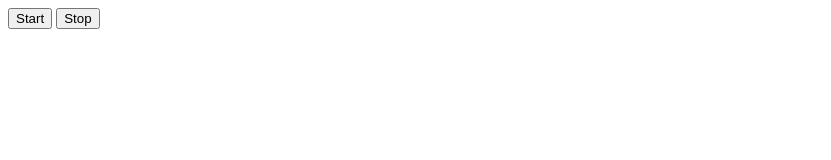
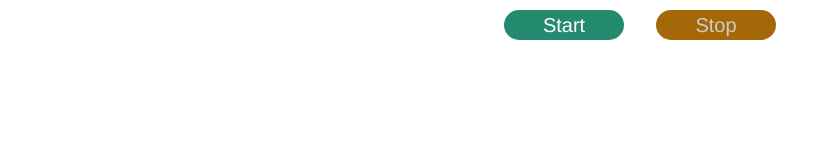
Before and after one commit to ben336/automaton, a plain HTML site: page index.html in a window 1280 px wide. Shown: the whole page, without its empty margins (0-831 px from the left). Drawn offline with nearby package versions, Linux system fonts and the light colour scheme.

Commit message:
Added some CSS to make the buttons look nice

```diff
--- a/index.html
+++ b/index.html
@@ -1,14 +1,16 @@
 <!DOCTYPE HTML>
 <html>
 <head>
+  <meta name="viewport" content="initial-scale=1.0">
   <meta http-equiv="Content-Type" content="text/html; charset=UTF-8">
   <title>Automaton Demo</title>
+  <link rel="stylesheet" type="text/css" href="styles/automaton.css">
   <script type="text/javascript" src="lib/require.js"></script>
 </head>
 <body>
   <div class="controls">
     <button class="btn" id = "startbtn">Start</button>
-    <button class="btn" id = "stopbtn">Stop</button>
+    <button class="btn disabled" id = "stopbtn">Stop</button>
   </div>
   <div id="content">
   </div>
--- a/src/init.js
+++ b/src/init.js
@@ -27,11 +27,16 @@ function(Automaton,Renderer){
     iteration = 1;
     Renderer.init(content,maxiteration);
     interval = setInterval(drawAndCalculate,2000);
+    drawAndCalculate();
+    startBtn.classList.add("disabled");
+    stopBtn.classList.remove("disabled");
   });
 
   stopBtn.addEventListener("click",function() {
     iteration = 0;
     clearInterval(interval);
+    stopBtn.classList.add("disabled");
+    startBtn.classList.remove("disabled");
   });
 
   function drawAndCalculate() {
--- /dev/null
+++ b/styles/automaton.css
@@ -0,0 +1,49 @@
+* {
+   padding:0;
+   margin:0;
+   box-sizing: border-box;
+}
+
+.controls {
+  margin: 10px auto 0 auto;
+  width: 300px;
+  padding:0px;
+}
+
+.btn {
+
+  height: 30px;
+  width: 120px;
+  margin: 0 14px;
+  background-color:black;
+  color:white;
+  border-radius: 15px;
+  border: 0;
+  font: 20px/30px Helvetica,Arial,sans-serif;
+  cursor:pointer;
+}
+
+.btn.disabled {
+  color: #ccc;
+  cursor:default;
+}
+
+
+
+
+
+#startbtn {
+  background-color:#258b6f;
+}
+
+#startbtn.disabled {
+  background-color:#054b28;
+}
+
+#stopbtn {
+  background-color: #d49838;
+}
+
+#stopbtn.disabled {
+  background-color:#a46808;
+}
```
